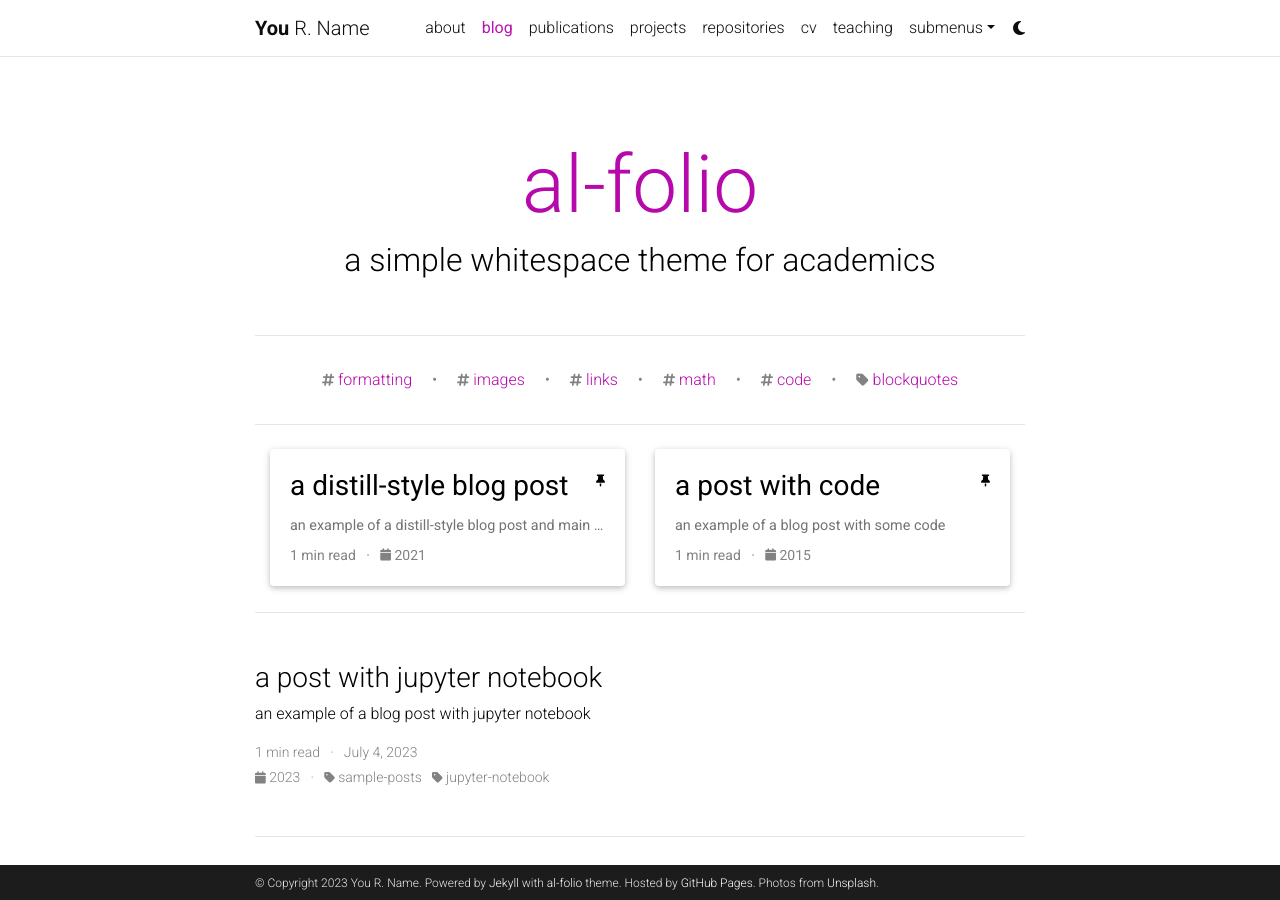
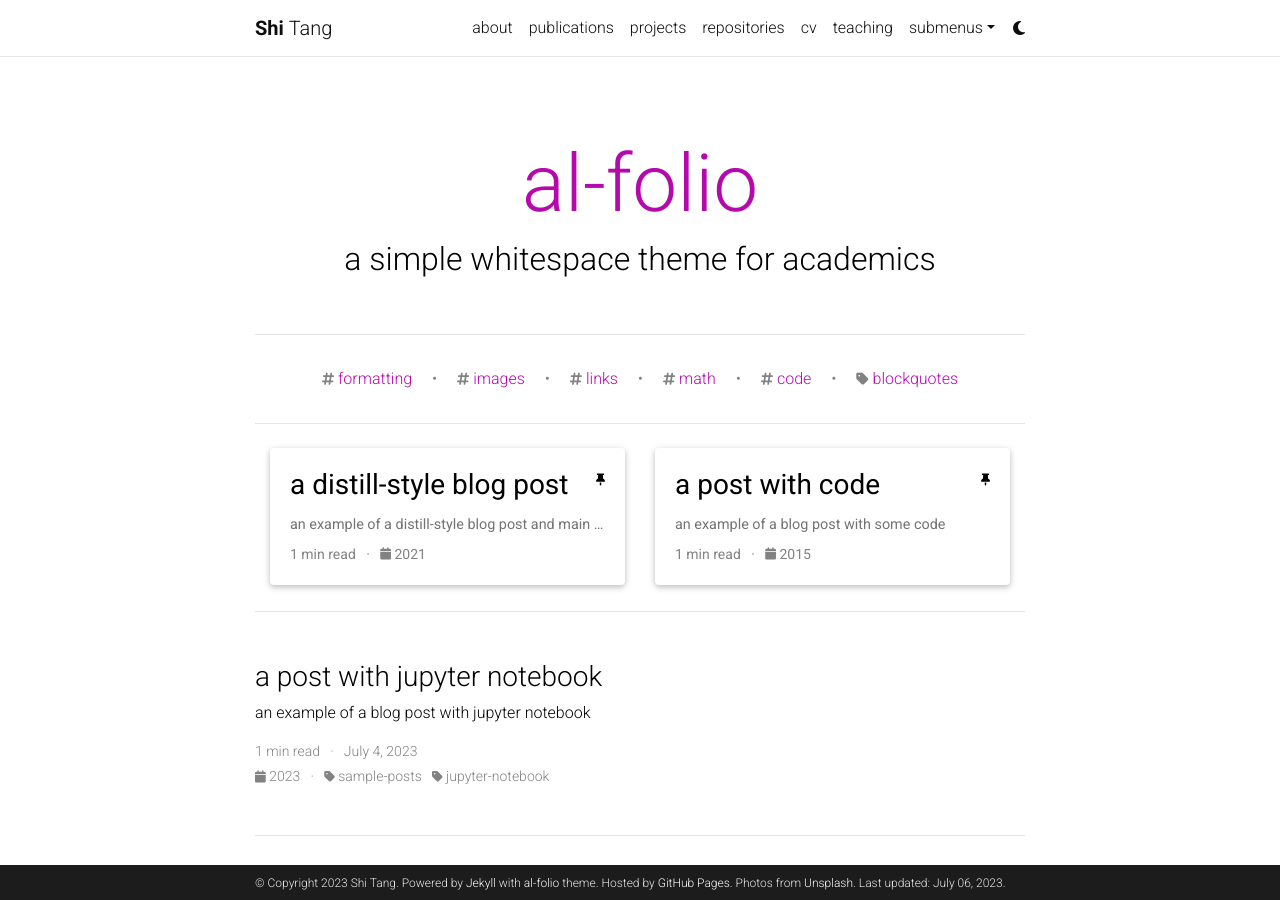
Before and after one commit to aShipartame/aShipartame, a Jekyll site: the page built from blog/index.html, in a window 1280 px wide and 900 px high. Built offline with Jekyll 4.4.1, drawn with Linux system fonts in a browser that asks for light colours; the list of posts is cut into pages by our own code; comment, search, counter and statistics services are not loaded; a style sheet for code colours, icons or effects is not loaded.

Commit message:
Add files via upload

```diff
--- a/_config.yml
+++ b/_config.yml
@@ -3,10 +3,12 @@
 # -----------------------------------------------------------------------------
 
 title: blank # the website title (if blank, full name will be used instead)
-first_name: You
-middle_name: R.
-last_name: Name
-email: you@example.com
+first_name: Shi
+middle_name:
+last_name: Tang
+chinese_first_name: 诗
+chinese_last_name: 唐
+email: ts21@mails.tsinghua.edu.cn
 description: > # the ">" symbol means to ignore newlines until "footer_text:"
   A simple, whitespace theme for academics. Based on [*folio](https://github.com/bogoli/-folio) design.
 footer_text: >
@@ -18,9 +20,9 @@
 lang: en # the language of your site (for example: en, fr, cn, ru, etc.)
 icon: ⚛️  # the emoji used as the favicon (alternatively, provide image name in /assets/img/)
 
-url: https://alshedivat.github.io # the base hostname & protocol for your site
-baseurl: /al-folio # the subpath of your site, e.g. /blog/
-last_updated: false # set to true if you want to display last updated in the footer
+url: https://aShipartame.github.io # the base hostname & protocol for your site
+baseurl: #/al-folio # the subpath of your site, e.g. /blog/
+last_updated: true # set to true if you want to display last updated in the footer
 impressum_path:  # set to path to include impressum link in the footer, use the same path as permalink in a page, helps to conform with EU GDPR
 
 # -----------------------------------------------------------------------------
@@ -45,7 +47,7 @@
 # will use title and url fields
 # Take a look to https://github.com/jekyll/jekyll-feed for more customization
 
-rss_icon: true
+rss_icon: false
 
 # -----------------------------------------------------------------------------
 # Layout
@@ -71,7 +73,7 @@
 # Social integration
 # -----------------------------------------------------------------------------
 
-github_username: # your GitHub user name
+github_username: aShipartame # your GitHub user name
 gitlab_username: # your GitLab user name
 twitter_username: # your Twitter handle
 mastodon_username: # your mastodon instance+username in the format instance.tld/@username
@@ -105,8 +107,8 @@
 youtube_id: # your youtube channel id (youtube.com/@<youtube_id>)
 discord_id: # your discord id (18-digit unique numerical identifier)
 
-contact_note: >
-  You can even add a little note about which of these is the best way to reach you.
+# contact_note: >
+#   You can even add a little note about which of these is the best way to reach you.
 
 # -----------------------------------------------------------------------------
 # Analytics and search engine verification
@@ -123,7 +125,7 @@
 # -----------------------------------------------------------------------------
 
 blog_name: al-folio # blog_name will be displayed in your blog page
-blog_nav_title: blog # your blog must have a title for it to be displayed in the nav bar
+blog_nav_title: #blog # your blog must have a title for it to be displayed in the nav bar
 blog_description: a simple whitespace theme for academics
 permalink: /blog/:year/:title/
 
@@ -363,12 +365,12 @@
 enable_tooltips:            false  # enables automatic tooltip links generated
                                    # for each section titles on pages and posts
 enable_darkmode:            true   # enables switching between light/dark modes
-enable_navbar_social:       false  # enables displaying social links in the
+enable_navbar_social:       true  # enables displaying social links in the
                                    # navbar on the about page
 enable_project_categories:  true   # enables categorization of projects into
                                    # multiple categories
 enable_medium_zoom:         true   # enables image zoom feature (as on medium.com)
-enable_progressbar:         true   # enables a horizontal progress bar linked to the vertical scroll position
+enable_progressbar:         false  # enables a horizontal progress bar linked to the vertical scroll position
 
 # -----------------------------------------------------------------------------
 # Library versions
```
